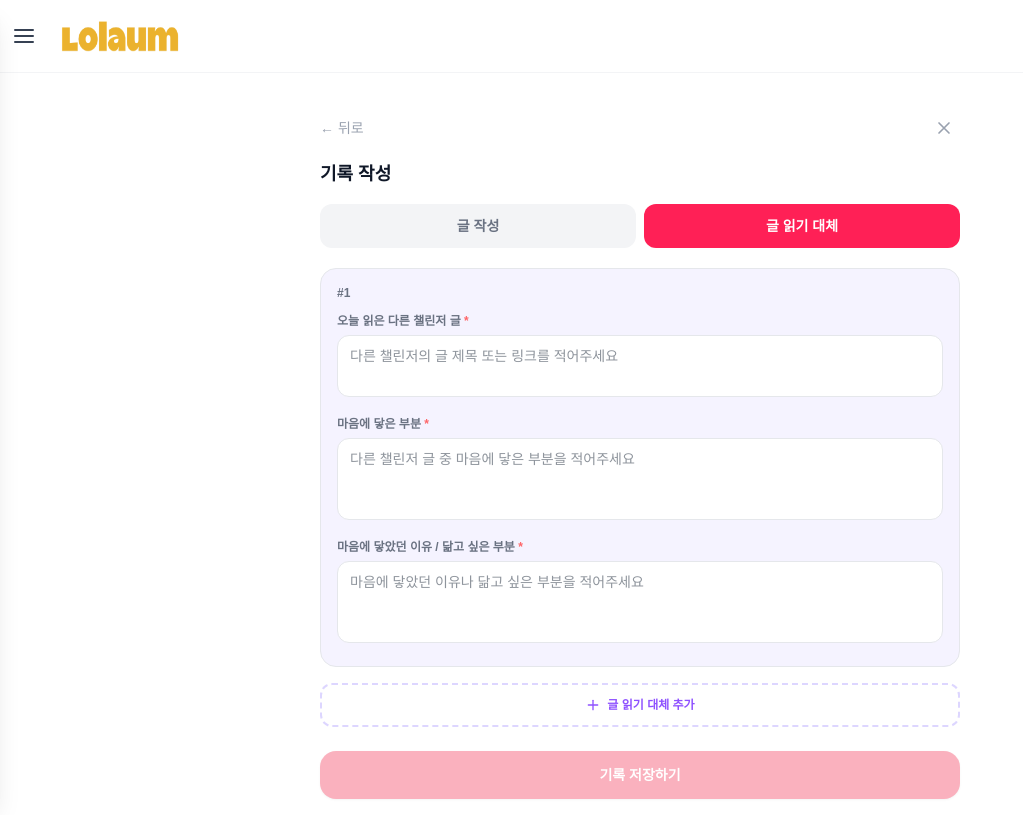
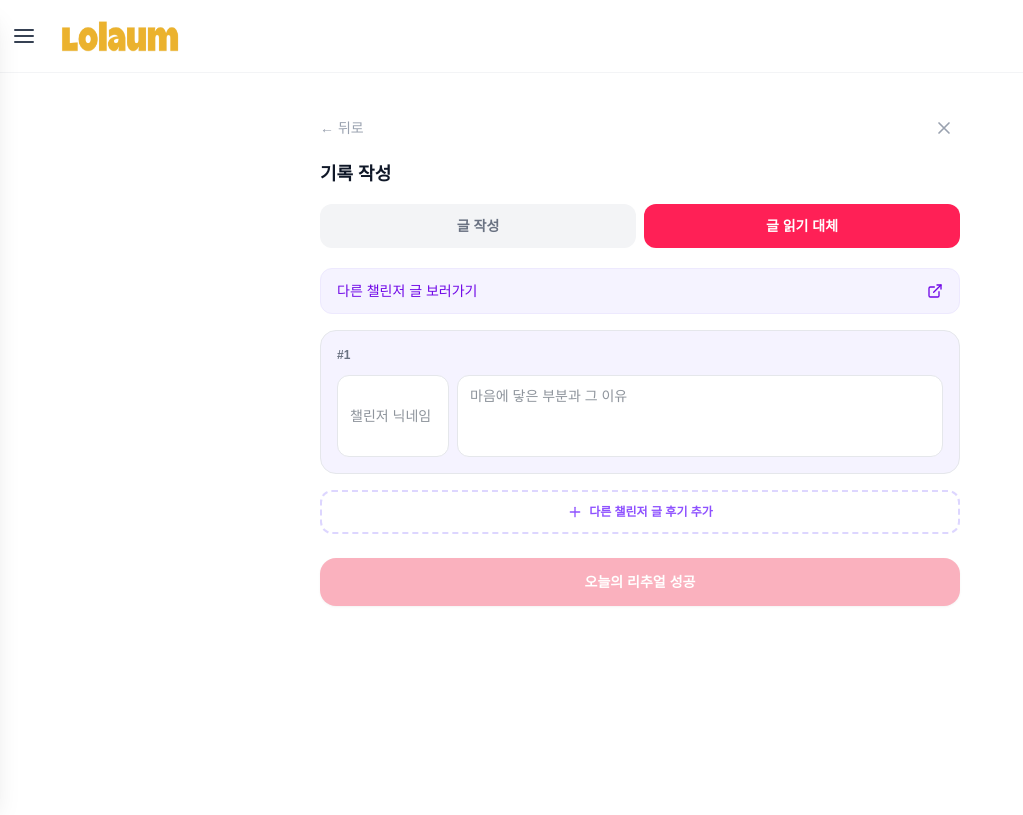
Before and after one commit to Lolaum/Lolaum, a Next.js app: page /home/recording/new in a window 1280 px wide. Both pictures are taken after a click on the button "글 읽기 대체". Shown: the whole page, without its empty margins (0-1023 px from the left). Built offline with nearby package versions, Linux system fonts and the light colour scheme.

Commit message:
feature/qa: qa사항 수정

```diff
--- a/src/components/Routines/Exercise/AddNewExercise.tsx
+++ b/src/components/Routines/Exercise/AddNewExercise.tsx
@@ -394,7 +394,7 @@
             disabled={!canSubmit || submitting}
             className="flex-1 py-4 px-4 rounded-xl bg-orange-500 text-white font-medium hover:bg-orange-600 transition-colors disabled:bg-gray-300 disabled:cursor-not-allowed"
           >
-            {submitting ? "저장 중..." : "기록 추가하기"}
+            {submitting ? "저장 중..." : "오늘의 리추얼 성공"}
           </button>
         </div>
       </div>
--- a/src/components/Routines/Finance/AddNewFinance.tsx
+++ b/src/components/Routines/Finance/AddNewFinance.tsx
@@ -915,7 +915,7 @@
             }
             className="flex-1 py-4 px-4 rounded-xl bg-green-500 text-white font-medium hover:bg-green-600 transition-colors disabled:bg-gray-300 disabled:cursor-not-allowed"
           >
-            {submitting ? "저장 중..." : "기록 추가하기"}
+            {submitting ? "저장 중..." : "오늘의 리추얼 성공"}
           </button>
         </div>
       </div>
--- a/src/components/Routines/Language/AddNewLanguage.tsx
+++ b/src/components/Routines/Language/AddNewLanguage.tsx
@@ -157,7 +157,7 @@
         {/* 인증 사진 */}
         <div className="mb-6">
           <label className="block text-sm font-medium text-gray-700 mb-3">
-            인증 사진 (10분 이상 텀이 있는 시작/종료 사진)
+            인증 사진 (10분 이상 간격이 있는 시작/종료 사진)
             {initialImages?.length ? (
               <span className="ml-2 text-xs font-normal text-orange-500">
                 시작·종료 인증 사진 자동 첨부됨
@@ -294,13 +294,14 @@
             onClick={handleSubmit}
             disabled={
               submitting ||
+              images.length < 2 ||
               expressions.every(
                 (e) => !e.word.trim() && !e.meaning.trim() && !e.example.trim(),
               )
             }
             className="flex-1 py-4 px-4 rounded-xl bg-orange-500 text-white font-medium hover:bg-orange-600 transition-colors disabled:bg-gray-300 disabled:cursor-not-allowed"
           >
-            {submitting ? "저장 중..." : "기록 추가하기"}
+            {submitting ? "저장 중..." : "오늘의 리추얼 성공"}
           </button>
         </div>
       </div>
--- a/src/components/Routines/Morning/AddNewMorning.tsx
+++ b/src/components/Routines/Morning/AddNewMorning.tsx
@@ -266,7 +266,7 @@
             disabled={!isValid || submitting}
             className="flex-1 py-4 px-4 rounded-xl bg-orange-500 text-white font-medium hover:bg-orange-600 transition-colors disabled:bg-gray-300 disabled:cursor-not-allowed"
           >
-            {submitting ? "저장 중..." : "기록 추가하기"}
+            {submitting ? "저장 중..." : "오늘의 리추얼 성공"}
           </button>
         </div>
       </div>
--- a/src/components/Routines/Reading/BookDetail.tsx
+++ b/src/components/Routines/Reading/BookDetail.tsx
@@ -80,7 +80,9 @@
       ? Number(endValue) - Number(startValue)
       : 0;
 
-  const canSave = isEnglishBook ? screenshot !== null : note.trim().length > 0;
+  const canSave = isEnglishBook
+    ? screenshot !== null
+    : note.trim().length > 0 && certPhotos.length === MAX_READING_CERT_PHOTOS;
 
   const handleSave = async () => {
     if (submittingRef.current || !canSave) return;
@@ -160,13 +162,16 @@
       <div className="max-w-2xl bg-white rounded-2xl border border-gray-200 p-4 mx-auto">
         <h2 className="text-xl font-bold text-gray-900 mb-4">기록 추가</h2>
 
-        {/* 일반 독서: 인증 사진 업로드 (최대 2장) */}
+        {/* 일반 독서: 인증 사진 업로드 (필수 2장) */}
         {!isEnglishBook && (
           <div className="mb-6">
             <label className="block text-sm font-medium text-gray-700 mb-3">
-              인증 사진
+              인증 사진{" "}
+              <span className="text-xs font-normal text-gray-500">
+                (10분 이상 간격이 있는 독서 시작/종료 사진)
+              </span>
             </label>
-            <div className="space-y-3">
+            <div className="space-y-2">
               {certPhotos.length < MAX_READING_CERT_PHOTOS && (
                 <label className="flex flex-col items-center justify-center w-full h-32 border-2 border-dashed border-gray-300 rounded-xl cursor-pointer hover:border-indigo-400 transition-colors bg-gray-50">
                   <div className="flex flex-col items-center justify-center">
@@ -185,9 +190,12 @@
                   />
                 </label>
               )}
+              <p className="text-xs text-gray-400">
+                전자책이라 인증 사진 찍기가 어려울 경우 전자책 어플 홈 화면 캡쳐로 대체 가능
+              </p>
 
               {certPhotos.length > 0 && (
-                <div className="grid grid-cols-2 gap-3">
+                <div className="grid grid-cols-2 gap-3 pt-1">
                   {certPhotos.map((photo, index) => (
                     <div key={index} className="relative">
                       <img
@@ -389,7 +397,7 @@
             disabled={!canSave || submitting}
             className="flex-1 py-4 px-4 rounded-xl bg-orange-500 text-white font-medium hover:bg-orange-600 transition-colors disabled:bg-gray-300 disabled:cursor-not-allowed"
           >
-            {submitting ? "저장 중..." : "기록 추가하기"}
+            {submitting ? "저장 중..." : "오늘의 리추얼 성공"}
           </button>
         </div>
       </div>
--- a/src/components/Routines/Recording/RecordingContainer.tsx
+++ b/src/components/Routines/Recording/RecordingContainer.tsx
@@ -49,11 +49,7 @@
   if (e.type === "write") {
     return !!e.content.trim() && !!(e.link ?? "").trim() && !!e.duration;
   }
-  return (
-    !!e.readSourceTitle.trim() &&
-    !!e.readResonatedPart.trim() &&
-    !!e.readReason.trim()
-  );
+  return !!e.readSourceTitle.trim() && !!e.readResonatedPart.trim();
 };
 
 export default function RecordingContainer({
@@ -244,6 +240,21 @@
           </button>
         </div>
 
+        {/* 글 읽기 대체: 다른 챌린저 글 보기 안내 */}
+        {formMode === "read" && (
+          <a
+            href="/feeds"
+            target="_blank"
+            rel="noopener noreferrer"
+            className="flex items-center justify-between gap-2 mb-4 px-4 py-3 rounded-xl bg-violet-50 border border-violet-100 text-violet-700 hover:bg-violet-100 transition-colors"
+          >
+            <span className="text-sm font-medium">
+              다른 챌린저 글 보러가기
+            </span>
+            <ExternalLink className="w-4 h-4" />
+          </a>
+        )}
+
         <div className="space-y-4 mb-4">
           {entries.map((entry, idx) => (
             <EntryCard
@@ -266,7 +277,7 @@
               onClick={addReadEntry}
               className="w-full py-3 rounded-xl text-xs font-bold border-2 border-dashed border-violet-200 text-violet-500 hover:bg-violet-50 transition-colors flex items-center justify-center gap-1.5"
             >
-              <Plus className="w-4 h-4" />글 읽기 대체 추가
+              <Plus className="w-4 h-4" />다른 챌린저 글 후기 추가
             </button>
           </div>
         )}
@@ -279,7 +290,7 @@
           className="w-full py-3.5 rounded-2xl text-sm font-bold text-white shadow-sm transition-all hover:shadow-md active:scale-[0.98] disabled:opacity-40 disabled:cursor-not-allowed"
           style={{ backgroundColor: "#f43f5e" }}
         >
-          {submitting ? "저장 중..." : "기록 저장하기"}
+          {submitting ? "저장 중..." : "오늘의 리추얼 성공"}
         </button>
       </div>
     );
@@ -450,7 +461,7 @@
         {entry.readSourceTitle && (
           <div className="min-w-0">
             <p className="text-[10px] text-gray-400 font-medium">
-              오늘 읽은 글
+              챌린저 닉네임
             </p>
             <LinkifiedText
               text={entry.readSourceTitle}
@@ -461,7 +472,7 @@
         {entry.readResonatedPart && (
           <div className="min-w-0">
             <p className="text-[10px] text-gray-400 font-medium">
-              마음에 닿은 부분
+              마음에 닿은 부분과 그 이유
             </p>
             <LinkifiedText
               text={entry.readResonatedPart}
@@ -653,46 +664,21 @@
   onChange: (patch: Partial<RecordingEntry>) => void;
 }) {
   return (
-    <div className="space-y-3">
-      <div>
-        <label className="block text-xs font-semibold text-gray-500 mb-1.5">
-          오늘 읽은 다른 챌린저 글 <span className="text-red-400">*</span>
-        </label>
-        <textarea
+    <div className="flex gap-2">
+      <input
+        type="text"
         value={entry.readSourceTitle}
         onChange={(e) => onChange({ readSourceTitle: e.target.value })}
-          placeholder="다른 챌린저의 글 제목 또는 링크를 적어주세요"
-          rows={2}
-          className="w-full px-3 py-2.5 bg-white border border-gray-200 rounded-xl text-sm text-gray-800 resize-none focus:outline-none focus:ring-2 focus:ring-[var(--gold-400)]/30 focus:border-[var(--gold-400)] transition-all"
+        placeholder="챌린저 닉네임"
+        className="w-28 shrink-0 px-3 py-2.5 bg-white border border-gray-200 rounded-xl text-sm text-gray-800 focus:outline-none focus:ring-2 focus:ring-[var(--gold-400)]/30 focus:border-[var(--gold-400)] transition-all"
       />
-      </div>
-
-      <div>
-        <label className="block text-xs font-semibold text-gray-500 mb-1.5">
-          마음에 닿은 부분 <span className="text-red-400">*</span>
-        </label>
       <textarea
         value={entry.readResonatedPart}
         onChange={(e) => onChange({ readResonatedPart: e.target.value })}
-          placeholder="다른 챌린저 글 중 마음에 닿은 부분을 적어주세요"
+        placeholder="마음에 닿은 부분과 그 이유"
         rows={3}
-          className="w-full px-3 py-2.5 bg-white border border-gray-200 rounded-xl text-sm text-gray-800 resize-none focus:outline-none focus:ring-2 focus:ring-[var(--gold-400)]/30 focus:border-[var(--gold-400)] transition-all"
+        className="flex-1 min-w-0 px-3 py-2.5 bg-white border border-gray-200 rounded-xl text-sm text-gray-800 resize-none focus:outline-none focus:ring-2 focus:ring-[var(--gold-400)]/30 focus:border-[var(--gold-400)] transition-all"
       />
-      </div>
-
-      <div>
-        <label className="block text-xs font-semibold text-gray-500 mb-1.5">
-          마음에 닿았던 이유 / 닮고 싶은 부분{" "}
-          <span className="text-red-400">*</span>
-        </label>
-        <textarea
-          value={entry.readReason}
-          onChange={(e) => onChange({ readReason: e.target.value })}
-          placeholder="마음에 닿았던 이유나 닮고 싶은 부분을 적어주세요"
-          rows={3}
-          className="w-full px-3 py-2.5 bg-white border border-gray-200 rounded-xl text-sm text-gray-800 resize-none focus:outline-none focus:ring-2 focus:ring-[var(--gold-400)]/30 focus:border-[var(--gold-400)] transition-all"
-        />
-      </div>
     </div>
   );
 }
```
Lines whose indentation alone changed are shown as unchanged.
